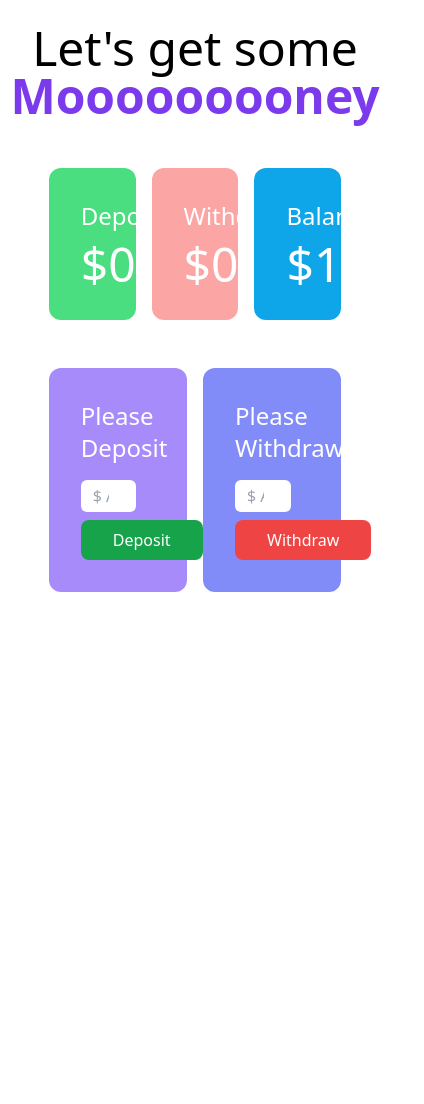
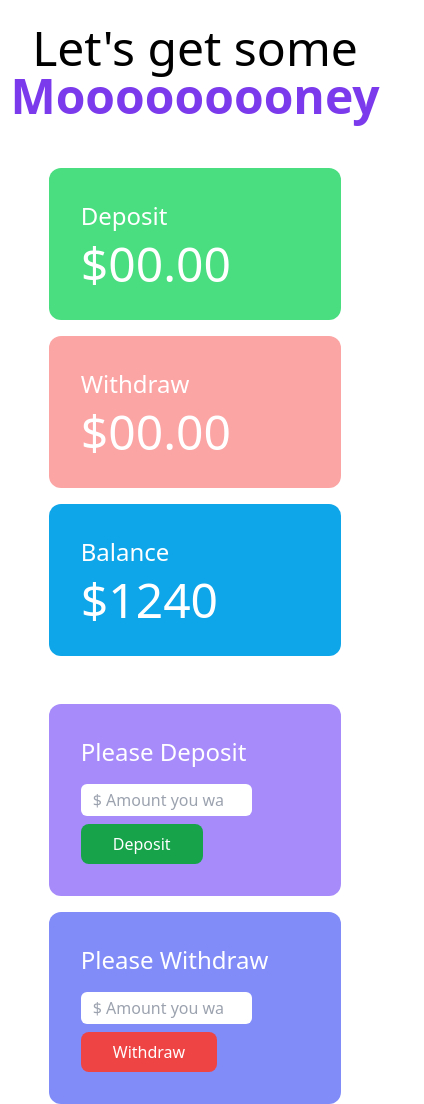
Before and after one commit to aothymoon59/baap-er-bank, a plain HTML site: page bank.html in a window 390 px wide. Shown: the whole page, 424 px wide, since content can reach past the window. Before the commit the page ends 844 px from the top, so only its background shows below. Drawn offline with nearby package versions, Linux system fonts and the light colour scheme.

Commit message:
some responsive added

```diff
--- a/bank.html
+++ b/bank.html
@@ -17,7 +17,7 @@
     </header>
     <main>
         <section class="mt-12">
-            <div class="grid grid-cols-3 gap-4 text-white w-9/12 mx-auto">
+            <div class="grid grid-cols-1 md:grid-cols-3 gap-4 text-white w-9/12 mx-auto">
                 <div class="bg-green-400 p-8 rounded-xl">
                     <h4 class="text-2xl mb-2">Deposit</h4>
                     <h2 class="text-5xl">$<span id="deposit-total">00.00</span></h2>
@@ -34,7 +34,7 @@
         </section>
         <!-- Deposit and withdraw  -->
         <section class="mt-12">
-            <div class="grid grid-cols-2 gap-4 text-white w-9/12 mx-auto">
+            <div class="grid grid-cols-1 md:grid-cols-2 gap-4 text-white w-9/12 mx-auto">
                 <div class="bg-violet-400 p-8 rounded-xl">
                     <h4 class="text-2xl mb-4 ">Please Deposit</h4>
                     <input class="w-3/4 block mb-2 px-3 py-1 rounded-md text-black" type="number" name=""
```
